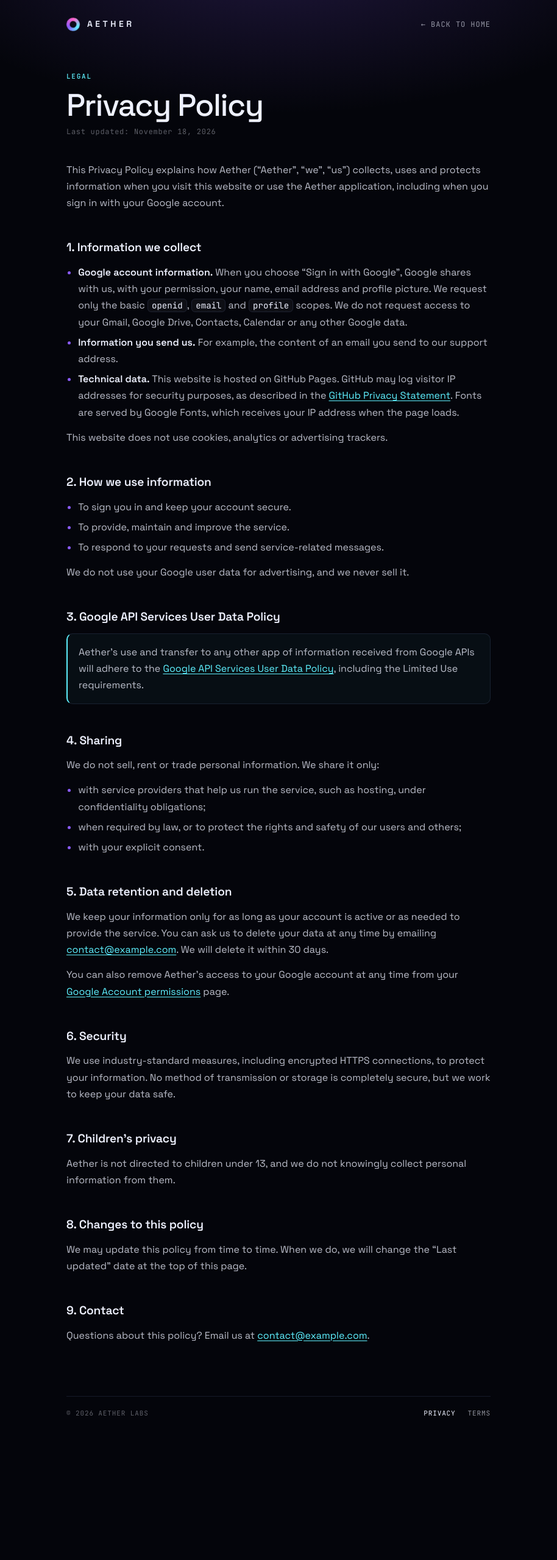
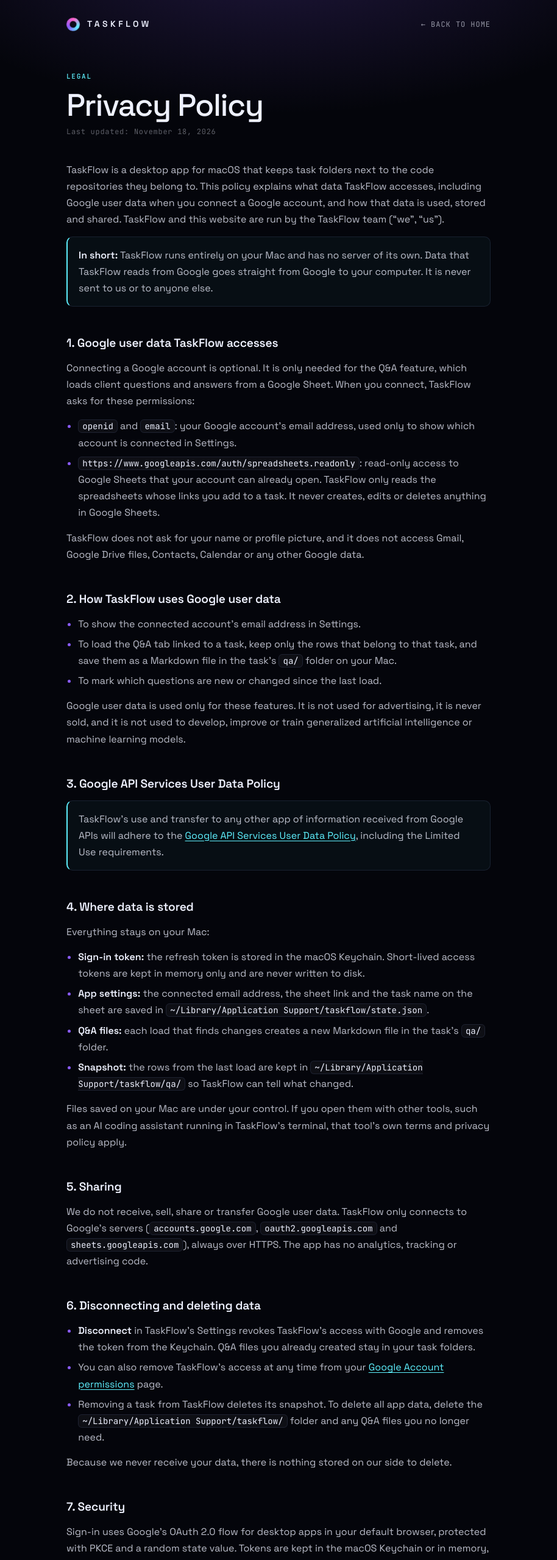
Before and after one commit to bsv-hainguyen/landing, a plain HTML site: page privacy.html in a window 1280 px wide. Shown: the top 2559 px of the page at 61% size, without its empty margins (183-1097 px from the left). Before the commit the page ends 2366 px from the top, so only its background shows below. Drawn offline with Linux system fonts and the light colour scheme; animation ran at ten frames a second.

Commit message:
fix: web icon and privacy

```diff
--- a/privacy.html
+++ b/privacy.html
@@ -3,8 +3,8 @@
 <head>
   <meta charset="utf-8" />
   <meta name="viewport" content="width=device-width, initial-scale=1, viewport-fit=cover" />
-  <title>Privacy Policy · Aether</title>
-  <meta name="description" content="How Aether collects, uses and protects your information, including data received through Sign in with Google." />
+  <title>Privacy Policy · TaskFlow</title>
+  <meta name="description" content="How the TaskFlow macOS app accesses, uses and stores data, including read-only Google Sheets data. Everything stays on your Mac." />
   <link rel="canonical" href="https://bsv-hainguyen.github.io/landing/privacy.html" />
   <meta name="theme-color" content="#04050b" />
   <meta name="color-scheme" content="dark" />
@@ -19,9 +19,9 @@
 <body>
   <div class="wrap">
     <header class="top">
-      <a class="brand" href="./" aria-label="Aether home">
+      <a class="brand" href="./" aria-label="TaskFlow home">
         <span class="brand-mark" aria-hidden="true"></span>
-        <span>AETHER</span>
+        <span>TASKFLOW</span>
       </a>
       <a class="back" href="./">&larr; Back to home</a>
     </header>
@@ -32,94 +32,144 @@
       <p class="updated">Last updated: November 18, 2026</p>
 
       <p>
-        This Privacy Policy explains how Aether (&ldquo;Aether&rdquo;, &ldquo;we&rdquo;, &ldquo;us&rdquo;) collects,
-        uses and protects information when you visit this website or use the Aether application, including when
-        you sign in with your Google account.
+        TaskFlow is a desktop app for macOS that keeps task folders next to the code repositories they belong to.
+        This policy explains what data TaskFlow accesses, including Google user data when you connect a Google
+        account, and how that data is used, stored and shared. TaskFlow and this website are run by the TaskFlow team
+        (&ldquo;we&rdquo;, &ldquo;us&rdquo;).
       </p>
 
-      <h2>1. Information we collect</h2>
+      <p class="note">
+        <strong>In short:</strong> TaskFlow runs entirely on your Mac and has no server of its own. Data that TaskFlow
+        reads from Google goes straight from Google to your computer. It is never sent to us or to anyone else.
+      </p>
+
+      <h2>1. Google user data TaskFlow accesses</h2>
+      <p>
+        Connecting a Google account is optional. It is only needed for the Q&amp;A feature, which loads client
+        questions and answers from a Google Sheet. When you connect, TaskFlow asks for these permissions:
+      </p>
       <ul>
         <li>
-          <strong>Google account information.</strong> When you choose &ldquo;Sign in with Google&rdquo;, Google shares
-          with us, with your permission, your name, email address and profile picture. We request only the basic
-          <code>openid</code>, <code>email</code> and <code>profile</code> scopes. We do not request access to your
-          Gmail, Google Drive, Contacts, Calendar or any other Google data.
+          <code>openid</code> and <code>email</code>: your Google account&rsquo;s email address, used only to show
+          which account is connected in Settings.
         </li>
         <li>
-          <strong>Information you send us.</strong> For example, the content of an email you send to our support
-          address.
-        </li>
-        <li>
-          <strong>Technical data.</strong> This website is hosted on GitHub Pages. GitHub may log visitor IP addresses
-          for security purposes, as described in the
-          <a href="https://docs.github.com/en/site-policy/privacy-policies/github-general-privacy-statement" rel="noopener">GitHub Privacy Statement</a>.
-          Fonts are served by Google Fonts, which receives your IP address when the page loads.
+          <code>https://www.googleapis.com/auth/spreadsheets.readonly</code>: read-only access to Google Sheets that
+          your account can already open. TaskFlow only reads the spreadsheets whose links you add to a task. It never
+          creates, edits or deletes anything in Google Sheets.
         </li>
       </ul>
-      <p>This website does not use cookies, analytics or advertising trackers.</p>
+      <p>
+        TaskFlow does not ask for your name or profile picture, and it does not access Gmail, Google Drive files,
+        Contacts, Calendar or any other Google data.
+      </p>
 
-      <h2>2. How we use information</h2>
+      <h2>2. How TaskFlow uses Google user data</h2>
       <ul>
-        <li>To sign you in and keep your account secure.</li>
-        <li>To provide, maintain and improve the service.</li>
-        <li>To respond to your requests and send service-related messages.</li>
+        <li>To show the connected account&rsquo;s email address in Settings.</li>
+        <li>
+          To load the Q&amp;A tab linked to a task, keep only the rows that belong to that task, and save them as a
+          Markdown file in the task&rsquo;s <code>qa/</code> folder on your Mac.
+        </li>
+        <li>To mark which questions are new or changed since the last load.</li>
       </ul>
-      <p>We do not use your Google user data for advertising, and we never sell it.</p>
+      <p>
+        Google user data is used only for these features. It is not used for advertising, it is never sold, and it is
+        not used to develop, improve or train generalized artificial intelligence or machine learning models.
+      </p>
 
       <h2>3. Google API Services User Data Policy</h2>
       <p class="note">
-        Aether&rsquo;s use and transfer to any other app of information received from Google APIs will adhere to the
+        TaskFlow&rsquo;s use and transfer to any other app of information received from Google APIs will adhere to the
         <a href="https://developers.google.com/terms/api-services-user-data-policy" rel="noopener">Google API Services User Data Policy</a>,
         including the Limited Use requirements.
       </p>
 
-      <h2>4. Sharing</h2>
-      <p>We do not sell, rent or trade personal information. We share it only:</p>
+      <h2>4. Where data is stored</h2>
+      <p>Everything stays on your Mac:</p>
       <ul>
-        <li>with service providers that help us run the service, such as hosting, under confidentiality obligations;</li>
-        <li>when required by law, or to protect the rights and safety of our users and others;</li>
-        <li>with your explicit consent.</li>
+        <li>
+          <strong>Sign-in token:</strong> the refresh token is stored in the macOS Keychain. Short-lived access tokens
+          are kept in memory only and are never written to disk.
+        </li>
+        <li>
+          <strong>App settings:</strong> the connected email address, the sheet link and the task name on the sheet
+          are saved in <code>~/Library/Application Support/taskflow/state.json</code>.
+        </li>
+        <li>
+          <strong>Q&amp;A files:</strong> each load that finds changes creates a new Markdown file in the task&rsquo;s
+          <code>qa/</code> folder.
+        </li>
+        <li>
+          <strong>Snapshot:</strong> the rows from the last load are kept in
+          <code>~/Library/Application Support/taskflow/qa/</code> so TaskFlow can tell what changed.
+        </li>
       </ul>
-
-      <h2>5. Data retention and deletion</h2>
       <p>
-        We keep your information only for as long as your account is active or as needed to provide the service.
-        You can ask us to delete your data at any time by emailing
-        <!-- TODO: replace with the real contact email -->
-        <a href="mailto:contact@example.com">contact@example.com</a>. We will delete it within 30 days.
-      </p>
-      <p>
-        You can also remove Aether&rsquo;s access to your Google account at any time from your
-        <a href="https://myaccount.google.com/permissions" rel="noopener">Google Account permissions</a> page.
+        Files saved on your Mac are under your control. If you open them with other tools, such as an AI coding
+        assistant running in TaskFlow&rsquo;s terminal, that tool&rsquo;s own terms and privacy policy apply.
       </p>
 
-      <h2>6. Security</h2>
+      <h2>5. Sharing</h2>
       <p>
-        We use industry-standard measures, including encrypted HTTPS connections, to protect your information.
-        No method of transmission or storage is completely secure, but we work to keep your data safe.
+        We do not receive, sell, share or transfer Google user data. TaskFlow only connects to Google&rsquo;s servers
+        (<code>accounts.google.com</code>, <code>oauth2.googleapis.com</code> and <code>sheets.googleapis.com</code>),
+        always over HTTPS. The app has no analytics, tracking or advertising code.
       </p>
 
-      <h2>7. Children&rsquo;s privacy</h2>
+      <h2>6. Disconnecting and deleting data</h2>
+      <ul>
+        <li>
+          <strong>Disconnect</strong> in TaskFlow&rsquo;s Settings revokes TaskFlow&rsquo;s access with Google and
+          removes the token from the Keychain. Q&amp;A files you already created stay in your task folders.
+        </li>
+        <li>
+          You can also remove TaskFlow&rsquo;s access at any time from your
+          <a href="https://myaccount.google.com/permissions" rel="noopener">Google Account permissions</a> page.
+        </li>
+        <li>
+          Removing a task from TaskFlow deletes its snapshot. To delete all app data, delete the
+          <code>~/Library/Application Support/taskflow/</code> folder and any Q&amp;A files you no longer need.
+        </li>
+      </ul>
+      <p>Because we never receive your data, there is nothing stored on our side to delete.</p>
+
+      <h2>7. Security</h2>
       <p>
-        Aether is not directed to children under 13, and we do not knowingly collect personal information from them.
+        Sign-in uses Google&rsquo;s OAuth 2.0 flow for desktop apps in your default browser, protected with PKCE and a
+        random state value. Tokens are kept in the macOS Keychain or in memory, and all requests to Google use HTTPS.
       </p>
 
-      <h2>8. Changes to this policy</h2>
+      <h2>8. This website</h2>
       <p>
-        We may update this policy from time to time. When we do, we will change the &ldquo;Last updated&rdquo; date
-        at the top of this page.
+        This website is hosted on GitHub Pages. GitHub may log visitor IP addresses for security purposes, as described
+        in the
+        <a href="https://docs.github.com/en/site-policy/privacy-policies/github-general-privacy-statement" rel="noopener">GitHub Privacy Statement</a>.
+        Fonts are served by Google Fonts, which receives your IP address when a page loads. The website does not use
+        cookies, analytics or advertising trackers.
       </p>
 
-      <h2>9. Contact</h2>
+      <h2>9. Children&rsquo;s privacy</h2>
+      <p>
+        TaskFlow is a tool for software teams and is not directed to children under 13. We do not knowingly collect
+        personal information from children.
+      </p>
+
+      <h2>10. Changes to this policy</h2>
+      <p>
+        We may update this policy, for example when TaskFlow adds a feature that uses new data. When we do, we will
+        change the &ldquo;Last updated&rdquo; date at the top of this page.
+      </p>
+
+      <h2>11. Contact</h2>
       <p>
         Questions about this policy? Email us at
-        <!-- TODO: replace with the real contact email -->
-        <a href="mailto:contact@example.com">contact@example.com</a>.
+        <a href="mailto:hainguyen@bravesoft.com.vn">hainguyen@bravesoft.com.vn</a>.
       </p>
     </main>
 
     <footer class="foot">
-      <span>&copy; 2026 Aether Labs</span>
+      <span>&copy; 2026 TaskFlow</span>
       <nav aria-label="Legal">
         <a href="privacy.html" aria-current="page">Privacy</a>
         <a href="terms.html">Terms</a>
```
Also changed, not shown: index.html (+31 -23 lines), main.js (+0 -14 lines), styles.css (+48 -9 lines), terms.html (+38 -38 lines), og-image.png.
